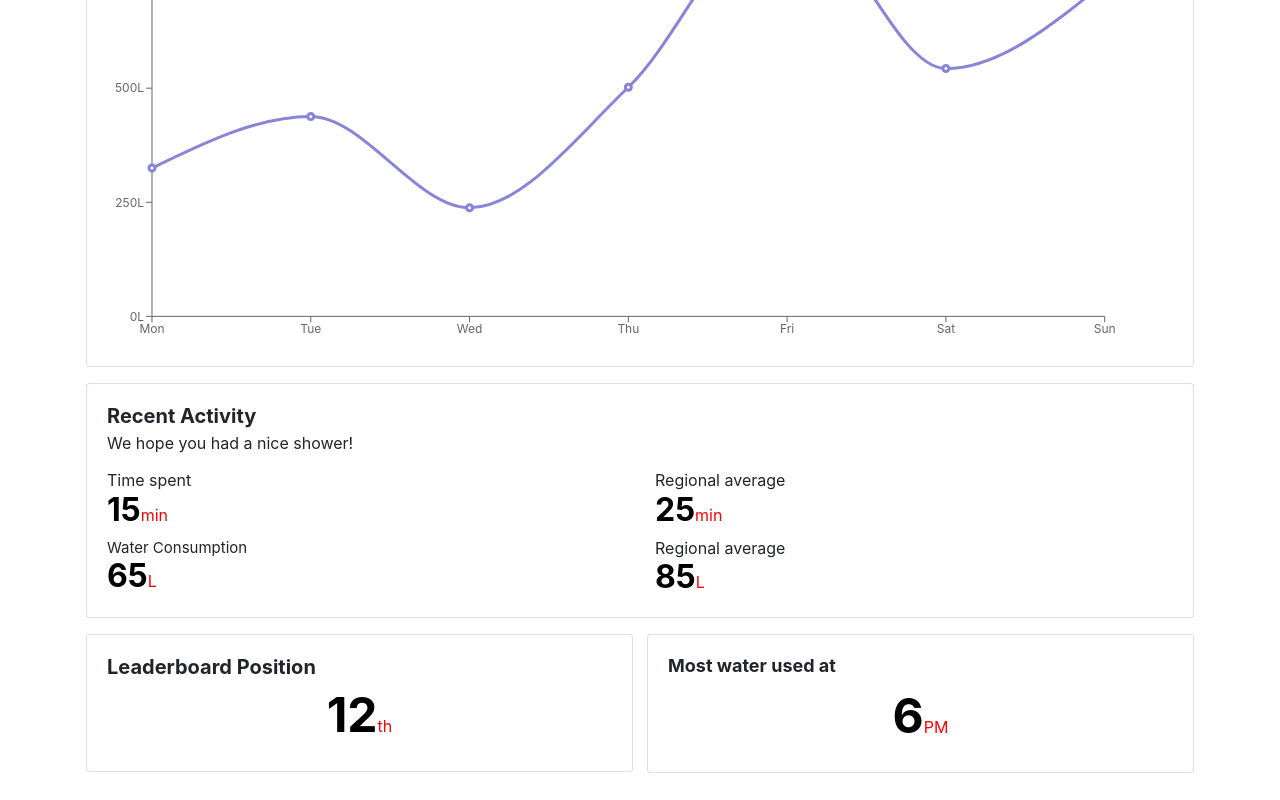
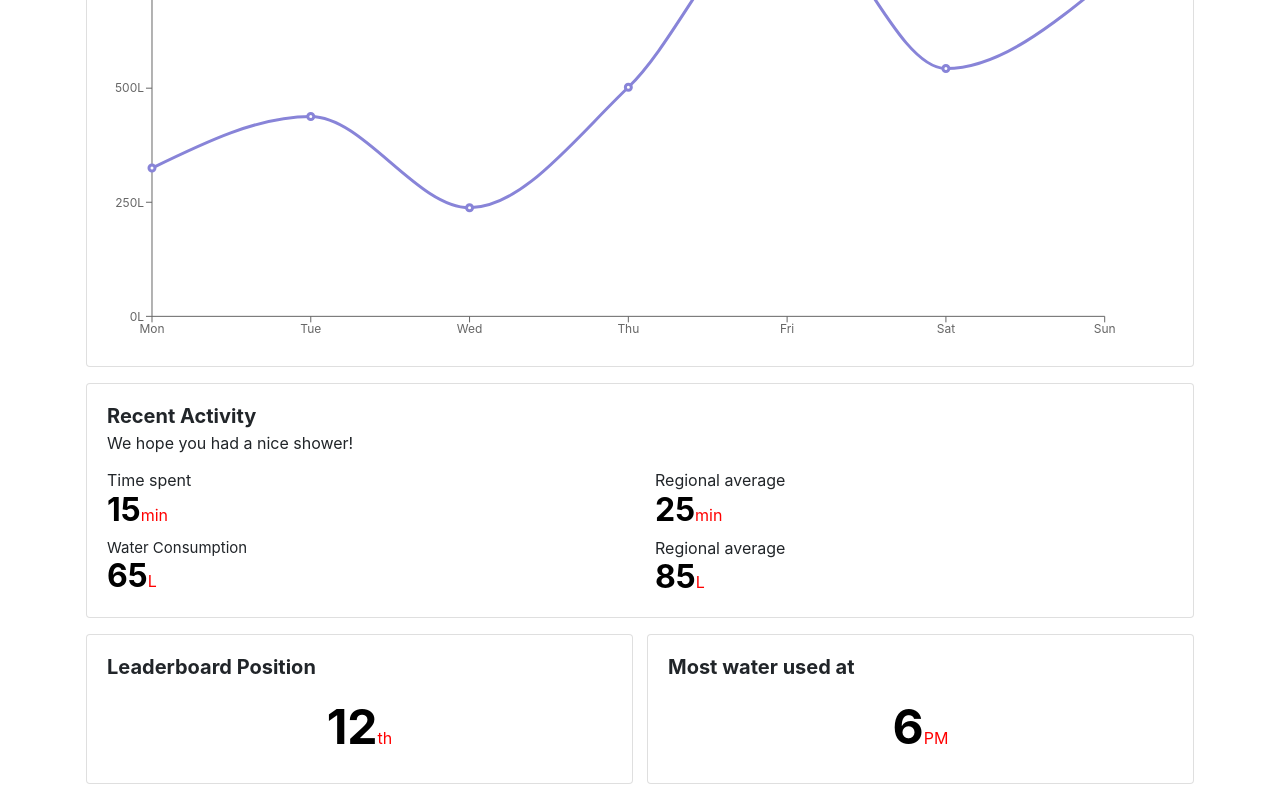
Before and after one commit to hatemets/water-app, a React (Create React App) app: page / in a window 1280 px wide. Shown: the part 289-1089 px from the top of the page. Built offline with nearby package versions, Linux system fonts and the light colour scheme.

Commit message:
Restructure CSS

```diff
--- a/src/App.css
+++ /dev/null
@@ -1,7 +0,0 @@
-.top-card {
-	margin-top: 7vh !important;
-}
-
-.main-wrapper > *:not(.navbar) {
-	margin-top: 2vh;
-}
--- a/src/App.js
+++ b/src/App.js
@@ -1,8 +1,7 @@
 import React from 'react';
 import 'bootstrap/dist/css/bootstrap.min.css';
-import './App.css';
+import './index.css';
 
-import Button from 'react-bootstrap/Button';
 import Card from 'react-bootstrap/Card';
 import Container from 'react-bootstrap/Container';
 import Col from 'react-bootstrap/Col';
@@ -30,14 +29,14 @@ const App = () => (
 					We hope you had a nice shower!
 				</Card.Text>
 
-				<Row style={{ lineHeight: 1.2 }}>
+				<Row className="line-tight">
 					<Col>
 						<Card.Text style={{ marginBottom: 0 }}>
 							Time spent
 						</Card.Text>
 
 						<Card.Text style={{ color: "red" }}>
-							<span style={{ fontSize: 32, fontWeight: "bold", color: "black" }}>15</span>min
+							<span className="showcase-text">15</span>min
 						</Card.Text>
 					</Col>
 
@@ -47,29 +46,29 @@ const App = () => (
 						</Card.Text>
 
 						<Card.Text style={{ color: "red" }}>
-							<span style={{ fontSize: 32, fontWeight: "bold", color: "black" }}>25</span>min
+							<span className="showcase-text">25</span>min
 						</Card.Text>
 					</Col>
 				</Row>
 
-				<Row style={{ lineHeight: 1.2, marginTop: 10 }}>
+				<Row className="line-tight" style={{ marginTop: 10 }}>
 					<Col>
-						<Card.Text style={{ fontSize: 15, marginBottom: 0 }}>
+						<Card.Text className="margin-bottom-zero" style={{ fontSize: 15 }}>
 							Water Consumption
 						</Card.Text>
 
-						<Card.Text style={{ color: "red" }}>
-							<span style={{ fontSize: 32, fontWeight: "bold", color: "black" }}>65</span>L
+						<Card.Text className="red-text">
+							<span className="showcase-text">65</span>L
 						</Card.Text>
 					</Col>
 
 					<Col >
-						<Card.Text style={{ marginBottom: 0 }}>
+						<Card.Text className="margin-bottom-zero">
 							Regional average
 						</Card.Text>
 
-						<Card.Text style={{ color: "red" }}>
-							<span style={{ fontSize: 32, fontWeight: "bold", color: "black" }}>85</span>L
+						<Card.Text className="red-text">
+							<span className="showcase-text">85</span>L
 						</Card.Text>
 					</Col>
 				</Row>
@@ -80,20 +79,19 @@ const App = () => (
 			<Col style={{ paddingRight: 7}}>
 				<Card>
 					<Card.Body>
-						<Card.Title style={{ marginBottom: 0, fontWeight: "bold", fontSize: 20 }}>Leaderboard Position</Card.Title>
-						<Card.Text style={{ textAlign: "center", color: "red" }}>
-							<span style={{ fontSize: 48, fontWeight: "bold", color: "black" }}>12</span>th
+						<Card.Title className="margin-bottom-zero" style={{ fontWeight: "bold", fontSize: 20 }}>Leaderboard Position</Card.Title>
+						<Card.Text className="center-text red-text">
+							<span className="showcase-text-large">12</span>th
 						</Card.Text>
 					</Card.Body>
 				</Card>
 			</Col>
 			<Col style={{ paddingLeft: 7}}>
-				<Card>
+				<Card style={{ height: "100%" }}>
 					<Card.Body>
-						{/* TODO: Fix hardcoded margin bottom */}
-						<Card.Title style={{ marginBottom: 4, fontWeight: "bold", fontSize: 18 }}>Most water used at</Card.Title>
-						<Card.Text style={{ textAlign: "center", color: "red" }}>
-							<span style={{ fontSize: 48, fontWeight: "bold", color: "black" }}>6</span>PM
+						<Card.Title style={{ fontWeight: "bold", fontSize: 20 }}>Most water used at</Card.Title>
+						<Card.Text className="center-text red-text">
+							<span className="showcase-text-large">6</span>PM
 						</Card.Text>
 					</Card.Body>
 				</Card>
--- a/src/index.css
+++ b/src/index.css
@@ -1,13 +1,35 @@
-body {
-  margin: 0;
-  font-family: -apple-system, BlinkMacSystemFont, 'Segoe UI', 'Roboto', 'Oxygen',
-    'Ubuntu', 'Cantarell', 'Fira Sans', 'Droid Sans', 'Helvetica Neue',
-    sans-serif;
-  -webkit-font-smoothing: antialiased;
-  -moz-osx-font-smoothing: grayscale;
+.top-card {
+	margin-top: 7vh !important;
 }
 
-code {
-  font-family: source-code-pro, Menlo, Monaco, Consolas, 'Courier New',
-    monospace;
+.main-wrapper > *:not(.navbar) {
+	margin-top: 2vh;
 }
+
+.line-tight {
+	line-height: 1.2;
+}
+
+.showcase-text {
+	font-size: 32px;
+	font-weight: bold !important;
+	color: black;
+}
+
+.showcase-text-large {
+	font-size: 48px;
+	font-weight: bold;
+	color: black;
+}
+
+.red-text {
+	color: red;
+}
+
+.center-text {
+	text-align: center;
+}
+
+.margin-bottom-zero {
+	margin-bottom: 0px;
+}
```
